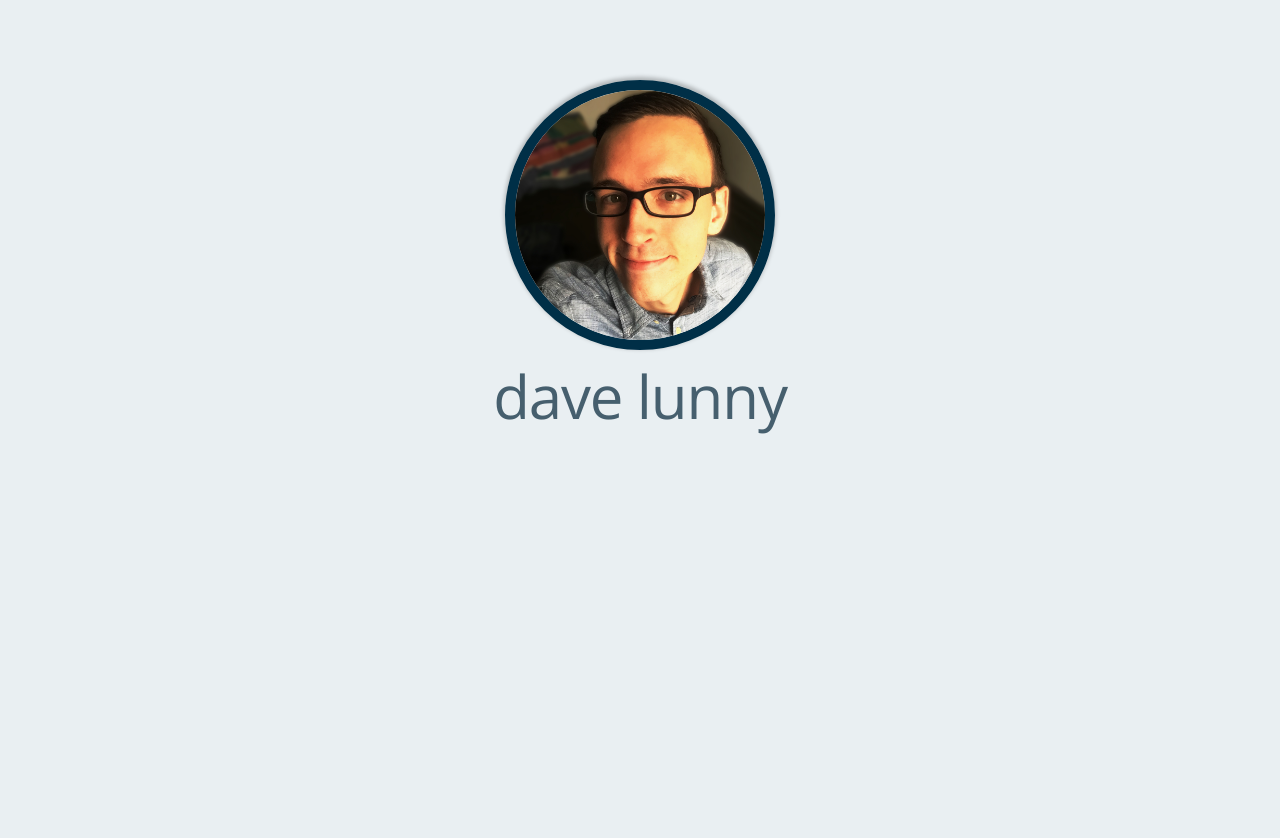
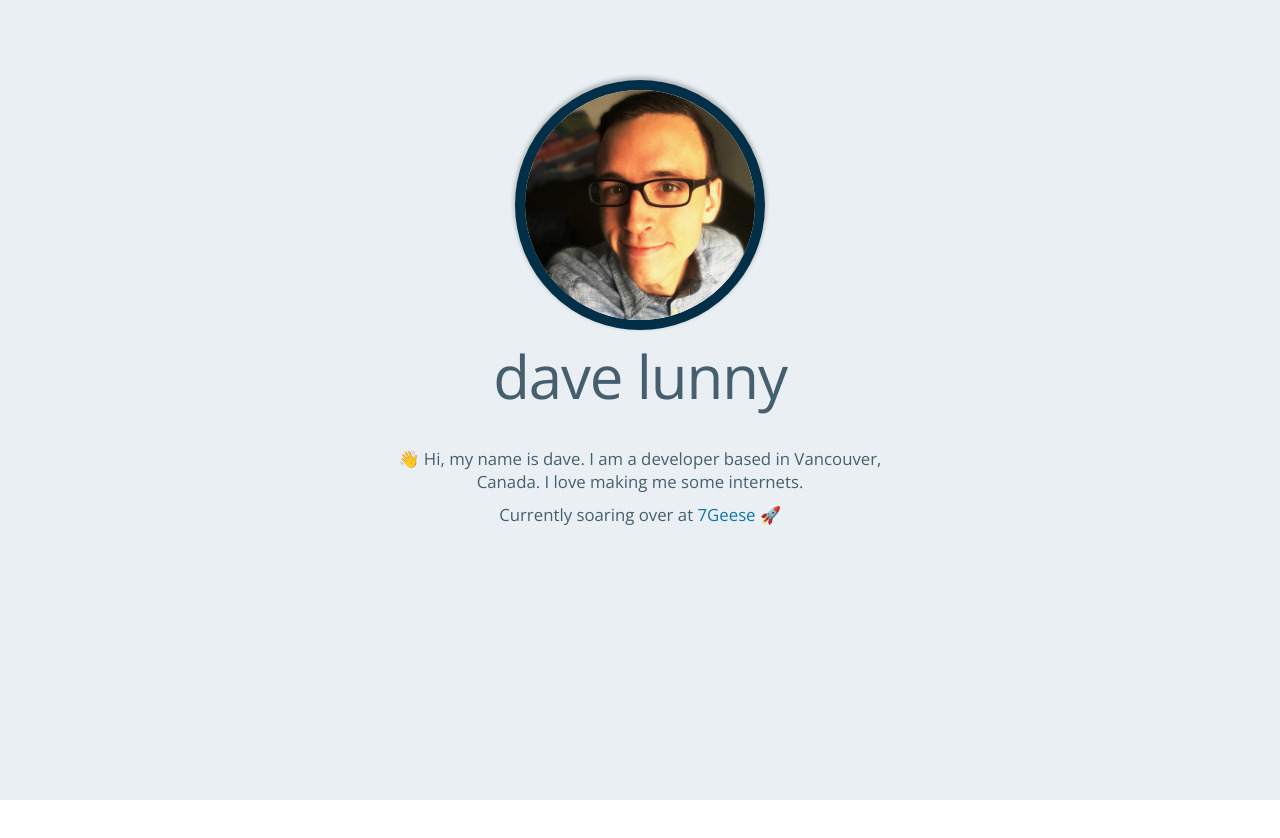
Before and after one commit to himynameisdave/himynameisdave-vue, a Vue app: page / in a window 1280 px wide. Shown: the top 838 px of the page. After the commit the page ends 800 px from the top, so only its background shows below. Built offline with nearby package versions, Linux system fonts and the light colour scheme.

Commit message:
Adds a blurb

```diff
--- a/index.html
+++ b/index.html
@@ -2,7 +2,8 @@
 <html>
     <head>
         <meta charset="utf-8">
-        <title>himynameisdave</title>
+        <meta name="viewport" content="width=device-width, initial-scale=1">
+        <title>Dave Lunny &#128076; Vancouver-based Developer</title>
         <link href="https://fonts.googleapis.com/css?family=Open+Sans:300,400,700" rel="stylesheet">
     </head>
     <body>
--- a/src/App.vue
+++ b/src/App.vue
@@ -2,23 +2,27 @@
     <main id="app">
         <Face />
         <Name />
+        <Blurb />
     </main>
 </template>
 
 <script>
 import Face from './components/Face';
 import Name from './components/Name';
+import Blurb from './components/Blurb';
 
 export default {
     name: 'app',
     components: {
         Face,
         Name,
+        Blurb,
     },
 };
 </script>
 
 <style>
+* { box-sizing: border-box;}
 html, body {
     display: block;
     margin: 0;
--- /dev/null
+++ b/src/components/Blurb.vue
@@ -0,0 +1,36 @@
+<template>
+    <div class="blurb">
+        <p class="blurb__text">
+           &#128075; Hi, my name is dave. I am a developer based in Vancouver, Canada. I love making me some internets.
+        </p>
+        <p class="blurb__text">
+            Currently soaring over at <Link url="https://7geese.com/" text="7Geese" />	&#128640;
+        </p>
+    </div>
+</template>
+
+
+<script>
+import Link from './Link';
+
+export default {
+    name: 'Blurb',
+    components: {
+        Link
+    }
+};
+</script>
+
+
+<style scoped>
+.blurb {
+    margin: 0 0 20px;
+    max-width: 500px;
+    width: 98%;
+}
+.blurb__text {
+    font-size: 1.05rem;
+    padding: 0;
+    margin: 0 0 10px
+}
+</style>
--- /dev/null
+++ b/src/components/Link.vue
@@ -0,0 +1,27 @@
+<template>
+    <a :href="url" class="link">{{ text }}</a>
+</template>
+
+
+<script>
+export default {
+    name: 'Link',
+    props: ['url', 'text'],
+};
+</script>
+
+
+<style lang="less">
+@denim: #0F76AC;
+.link {
+    color: @denim;
+    text-decoration: none;
+    transition: color 0.2s ease-in-out;
+    &:hover {
+        color: lighten(@denim, 15)
+    }
+    &:before {
+
+    }
+}
+</style>
```
Also changed, not shown: package.json (+10 -8 lines).
